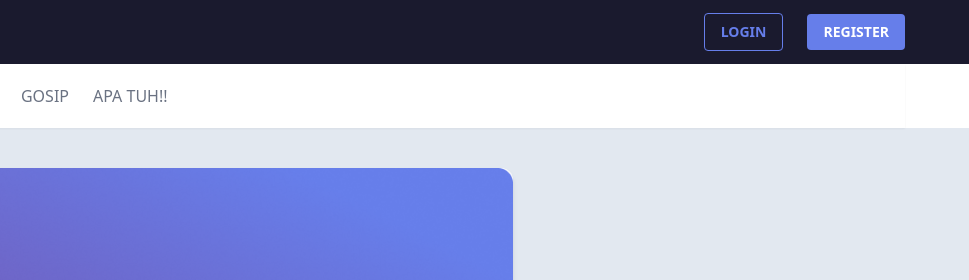
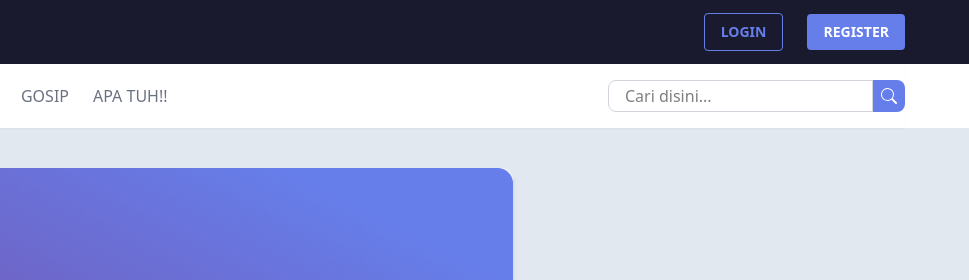
Before and after one commit to giveonaldo/Tampilan-Eval, a plain HTML site: page index.html in a window 1280 px wide. Shown: the top 280 px of the page, 311-1280 px from the left. Drawn offline with nearby package versions, Linux system fonts and the light colour scheme.

Commit message:
done with search

```diff
--- a/index.html
+++ b/index.html
@@ -40,6 +40,19 @@
                 <a href="./pages/berbisik.html" class="text-gray-500 text-medium">Berbisik</a>
                 <a href="./pages/gosip.html" class="text-gray-500 text-medium">Gosip</a>
                 <a href="./pages/apa-tuh.html" class="text-gray-500 text-medium">Apa tuh!!</a>
+            </div>
+
+            <div class="flex items-center overflow-hidden">
+                <input type="text" placeholder="Cari disini..."
+                    class="w-full max-w-2xl mx-auto rounded-l-lg bg-white border border-gray-300 px-4 py-2 h-8" />
+
+                <button class="cursor-pointer bg-[#667EEA] text-white p-2 transition-all hover:bg-[#5a6bc1] h-8 rounded-r-lg">
+                    <svg xmlns="http://www.w3.org/2000/svg" width="16" height="16" fill="currentColor"
+                        class="bi bi-search" viewBox="0 0 16 16">
+                        <path
+                            d="M11.742 10.344a6.5 6.5 0 1 0-1.397 1.398h-.001q.044.06.098.115l3.85 3.85a1 1 0 0 0 1.415-1.414l-3.85-3.85a1 1 0 0 0-.115-.1zM12 6.5a5.5 5.5 0 1 1-11 0 5.5 5.5 0 0 1 11 0" />
+                    </svg>
+                </button>
             </div>
         </div>
     </nav>
```
